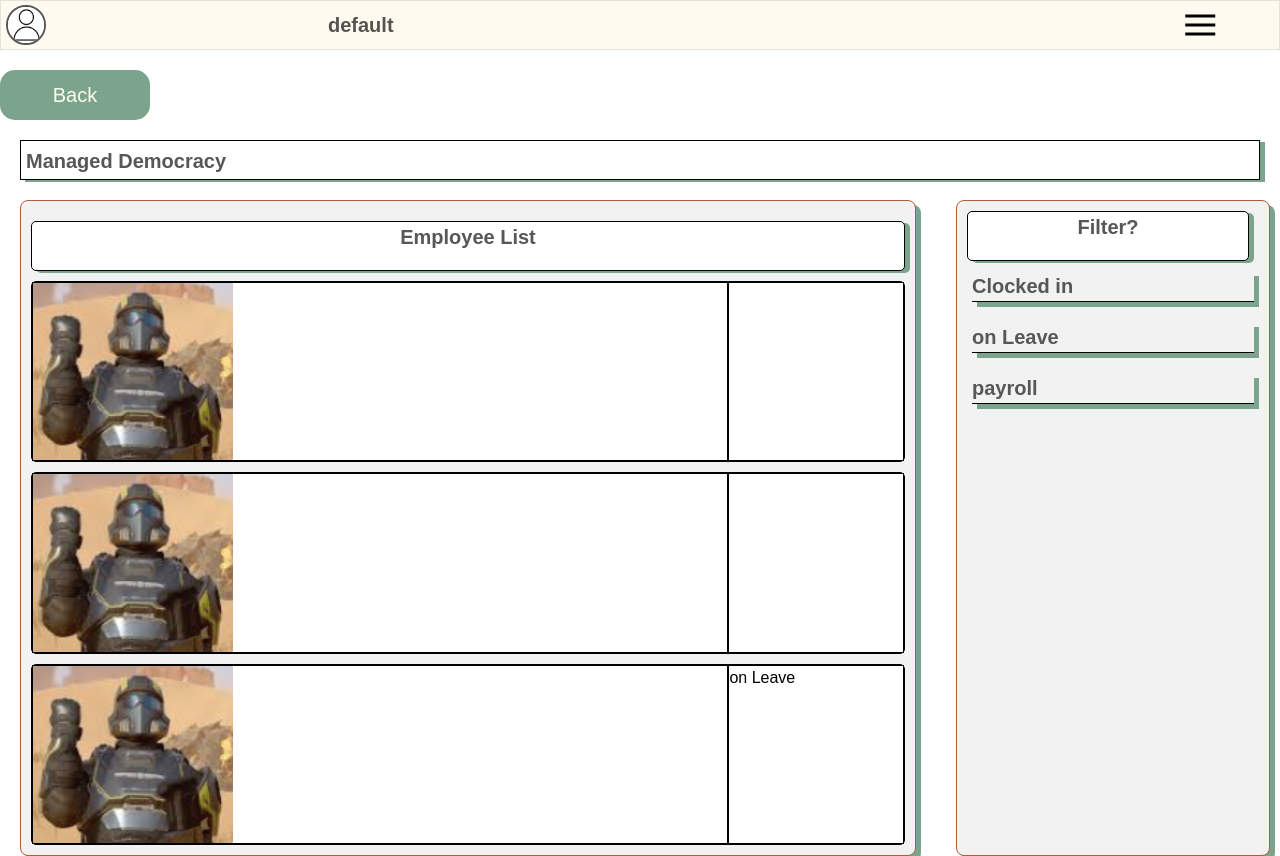
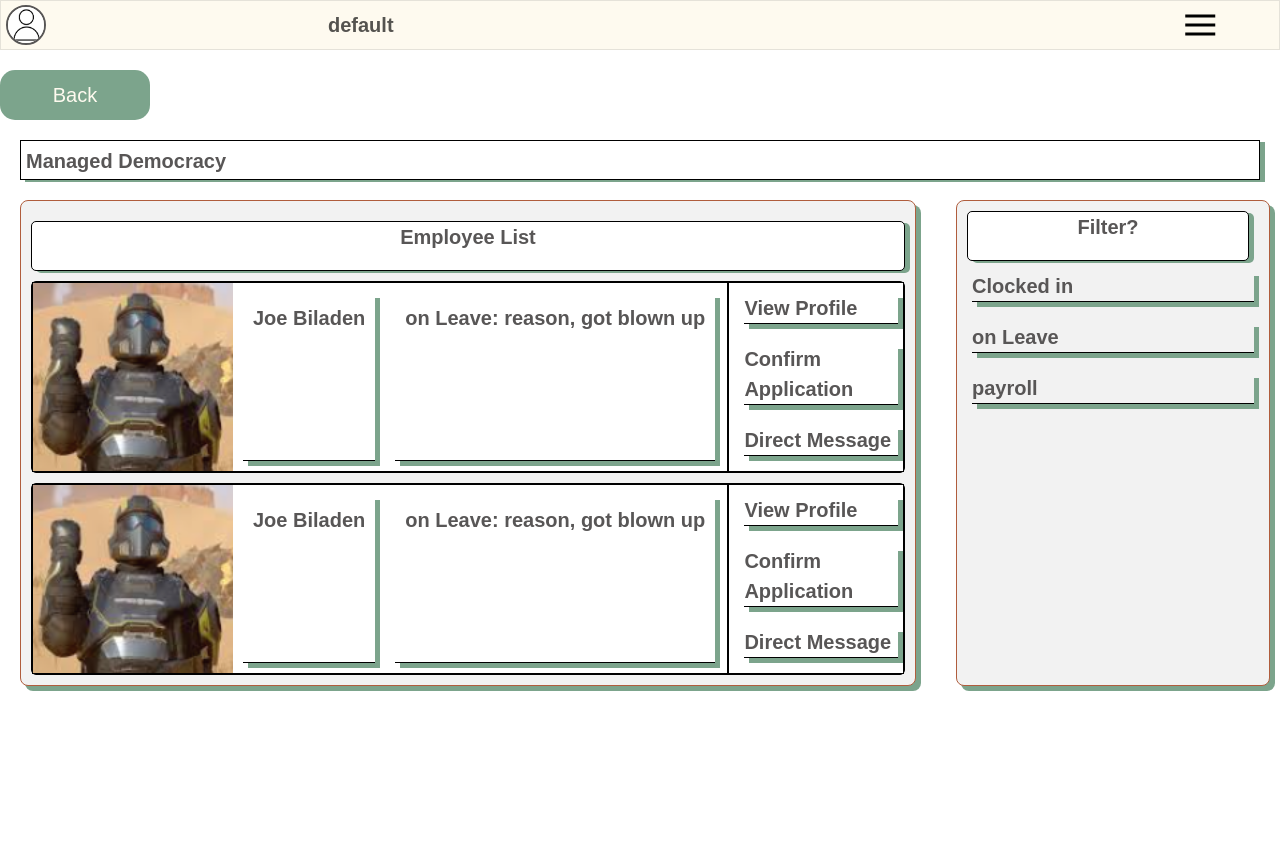
Before and after one commit to Tedokoji/hrmidk, a Next.js app: page /Admin/ManageEmployee in a window 1280 px wide. After the commit the page ends 800 px from the top, so only its background shows below. Built offline with nearby package versions, Linux system fonts and the light colour scheme.

Commit message:
almost finalize the design for review?

```diff
--- a/app/Admin/Dash.tsx
+++ b/app/Admin/Dash.tsx
@@ -44,7 +44,7 @@ const Dash = () => {
             className="nav-text"
             onClick={() => {
               setNav(false);
-              router.push('/Admin/Rant')
+
             }}
           >
             -Don't click this
--- a/app/Admin/Findidk/Grade.scss
+++ b/app/Admin/Findidk/Grade.scss
@@ -12,6 +12,7 @@ $button-dim: #e6c4a5bb;
     display: flex;
     flex-direction: row;
     border: 1px solid black;
+    align-items: center;
     border-radius: 10px;
 
 
--- a/app/Admin/ManageEmployee/Manage.scss
+++ b/app/Admin/ManageEmployee/Manage.scss
@@ -19,11 +19,19 @@ $button-dim: #e6c4a5bb;
     min-height:50px;
     flex:4;
     display: flex;
-    flex-direction: column;
+    flex-direction: row;
     & .pfp{
         width:200px;
     }
-
+    & .info-card-title{
+        font-size: 20px;
+        font-weight: bold;
+        margin:10px;
+        padding: 10px;
+        border-bottom: 1px solid black;
+        box-shadow: $green 5px 5px;
+        color: $text-color;
+    }
   }
   & .rightside{
     border: 1px solid black;
--- a/app/Admin/ManageEmployee/page.tsx
+++ b/app/Admin/ManageEmployee/page.tsx
@@ -20,29 +20,40 @@ const ManageEm = () => {
             <div className="bordered-info-em">
               <div className="leftside">
                 <Image className="pfp" alt="icon" src={pfp}/>
+                <div className="info-card-title">
+                  Joe Biladen
+                </div>
+                <div className="info-card-title">
+                  on Leave: reason, got blown up
+                </div>
+
               </div>
               <div className="rightside">
+              <Grade title={"View Profile"} className={""}></Grade>
+              <Grade title={"Confirm Application"} className={""}></Grade>
+              <Grade title={"Direct Message"} className={""}></Grade>
+
+              </div>
+            </div>
+            <div className="bordered-info-em">
+              <div className="leftside">
+                <Image className="pfp" alt="icon" src={pfp}/>
+                <div className="info-card-title">
+                  Joe Biladen
+                </div>
+                <div className="info-card-title">
+                  on Leave: reason, got blown up
+                </div>
+
+              </div>
+              <div className="rightside">
+              <Grade title={"View Profile"} className={""}></Grade>
+              <Grade title={"Confirm Application"} className={""}></Grade>
+              <Grade title={"Direct Message"} className={""}></Grade>
 
               </div>
             </div>
 
-            <div className="bordered-info-em">
-              <div className="leftside">
-                <Image className="pfp" alt="icon" src={pfp}/>
-              </div>
-              <div className="rightside">
-
-              </div>
-            </div>
-
-            <div className="bordered-info-em">
-              <div className="leftside">
-                <Image className="pfp" alt="icon" src={pfp}/>
-              </div>
-              <div className="rightside">
-                on Leave
-              </div>
-            </div>
 
           </div>
         </div>
--- a/app/Admin/Rant/page.tsx
+++ b/app/Admin/Rant/page.tsx
@@ -24,13 +24,11 @@ const rant = () => {
          <h2>update: i'm just gonna do my own thing ehe i dunno nextjs yet. Server components and client side should be more clear. i shouldve plan it firsthand.
           if you give me a month i'll be more knowledgeable about nextjs and make a proper project. my bad
          </h2>
-         <h1>
-          Oh yeah, if this just to test my programming skill. suggest looking at my english test i made before my first year in college? i have CRUD there idk i barely know what to code what does hrm require lol
-         </h1>
+
          <h1>
           update, alright i gotta be serious. i gotta learn from the best, from you hehe.
          </h1>
-
+      <h1>Update: i fucked up the naming again, and too lazy to refractorasdjkhaisdukhj imma keep the names but only change the titles and icons</h1>
       </>
   )
 }
--- a/app/Admin/page.tsx
+++ b/app/Admin/page.tsx
@@ -6,6 +6,7 @@ import "./page.scss";
 import defaultpic from "../../public/staticfiles/defaultpic.png";
 import addicon from "../../public/staticfiles/iconAddEmployee.png";
 import findicon from "../../public/staticfiles/findicon.png";
+import accIcon from "../../public/staticfiles/IconAcceptApps.png";
 import Dash from "./Dash";
 import Thumbnail from "./Thumbnail";
 import { useRouter } from "next/navigation";
@@ -17,7 +18,7 @@ const UserPage = () => {
     <>
     <div className="Banner">
       <div className="title">
-        User Main Page i suppose
+        Quick Makeshift Website Admin Main page
 
       </div>
     </div>
@@ -27,7 +28,7 @@ const UserPage = () => {
             <p className="bordered-span-tag">Quick Acess</p>
             <div className="innerbordered">
               <Thumbnail
-                title="Review Applications"
+                title="Helldiver Enlistment"
                 src={findicon}
                 onClick={() => {
                   router.push("/Admin/Findidk");
@@ -37,7 +38,11 @@ const UserPage = () => {
               onClick={()=>{
                 router.push('/Admin/ManageEmployee');
               }}/>
-              <Thumbnail title="AddEmployee" src={addicon} />
+              <Thumbnail title="Review Applications" src={accIcon}
+              onClick={()=>{
+                router.push('/Admin/ManageEmployee');
+
+              }} />
               <Thumbnail title="AddEmployee" src={addicon} />
               <Thumbnail title="AddEmployee" src={addicon} />
             </div>
@@ -56,6 +61,7 @@ const UserPage = () => {
           <Grade title={"For Democracy"} className={""}></Grade>
         </div>
       </div>
+
     </>
   );
 };
--- a/app/User/page.tsx
+++ b/app/User/page.tsx
@@ -2,7 +2,31 @@ import React from 'react'
 
 const Userpage = () => {
   return (
-    <div>Userpage</div>
+    <>
+    <div className="Banner">
+      <div className="title">
+        Quick Makeshift Website User Main page
+
+      </div>
+    </div>
+      <div className="MainUserPageWrapper">
+        <div>
+          <div className="bordered ">
+            <p className="bordered-span-tag">Quick Acess</p>
+            <div className="innerbordered">
+
+
+            </div>
+          </div>
+        </div>
+        <div className="borderedright">
+        <p className="bordered-span-tag">Miscs</p>
+
+
+        </div>
+      </div>
+
+    </>
   )
 }
 
```
Also changed, not shown: public/staticfiles/IconAcceptApps.png (added).
